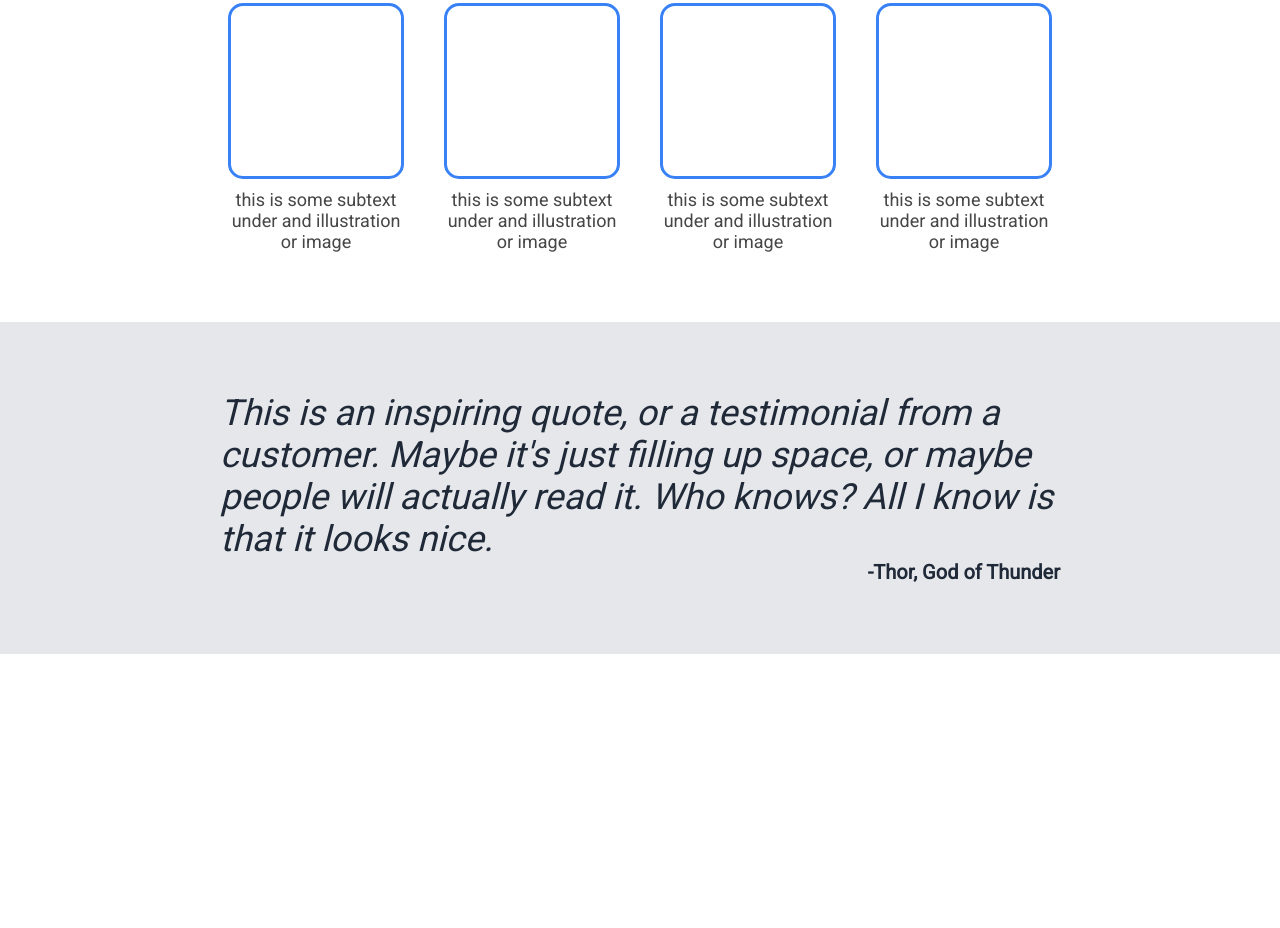
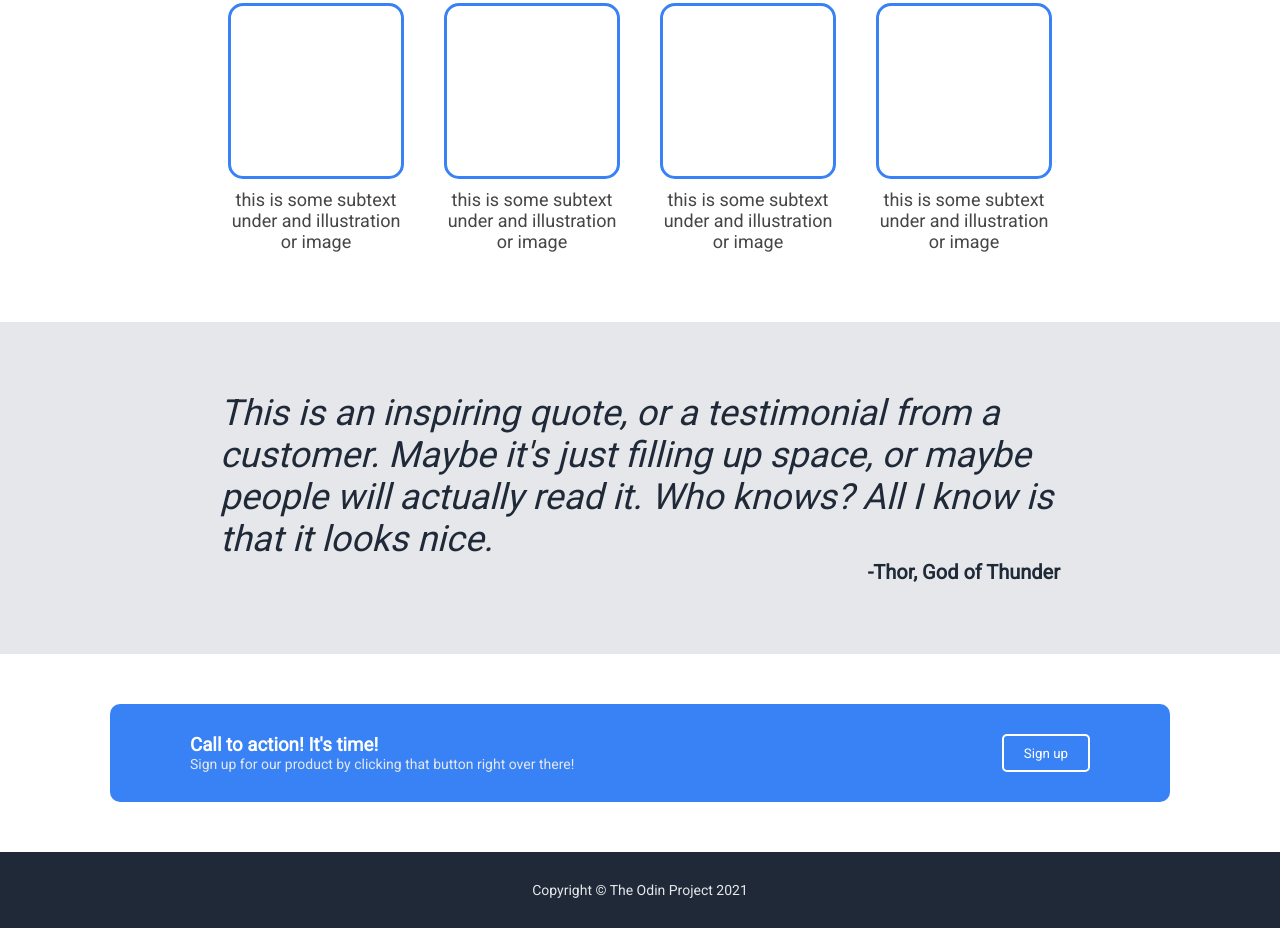
Before and after one commit to Jscummins98/landing-page, a plain HTML site: page index.html in a window 1280 px wide. Shown: the part 574-1502 px from the top of the page. Before the commit the page ends 1228 px from the top, so only its background shows below. Drawn offline with Linux system fonts and the light colour scheme.

Commit message:
Add HTML and CSS for section-4 and footer

```diff
--- a/index.html
+++ b/index.html
@@ -60,5 +60,15 @@
                 <p>-Thor, God of Thunder</p>
             </div>
         </div>
+        <div class="section-4">
+            <div class="action-text">
+                <h3>Call to action! It's time!</h3>
+                <p>Sign up for our product by clicking that button right over there!</p>
+            </div>
+            <button class="action-button">Sign up</button>
+        </div>
+        <footer>
+            Copyright &#169; The Odin Project 2021
+        </footer>
     </body>
 </html>
--- a/style.css
+++ b/style.css
@@ -52,7 +52,7 @@ ul{
     align-items: center;
 }
 button{
-    background-color: rgb(23, 123, 156);
+    background-color: #3882F6;
     color: white;
     padding: 5px 20px;
     border: none;
@@ -117,3 +117,30 @@ button{
     font-size: 20px;
     font-weight: 1000;
 }
+/* Section-4 */
+.section-4{
+    margin: 50px 110px;
+    border-radius: 10px;
+    padding: 30px 80px;
+    display: flex;
+    justify-content: space-between;
+    background-color: #3882F6;
+    color: white;
+}
+.action-button{
+    border: 2px solid white;
+}
+.action-text p{
+    color: #E5E7EB;
+    font-size: 14px;
+}
+/* footer */
+footer{
+    background-color: #1F2937;
+    color: #E5E7EB;
+    font-size: 14px;
+    display: flex;
+    justify-content: center;
+    align-items: center;
+    padding: 30px;
+}
```
